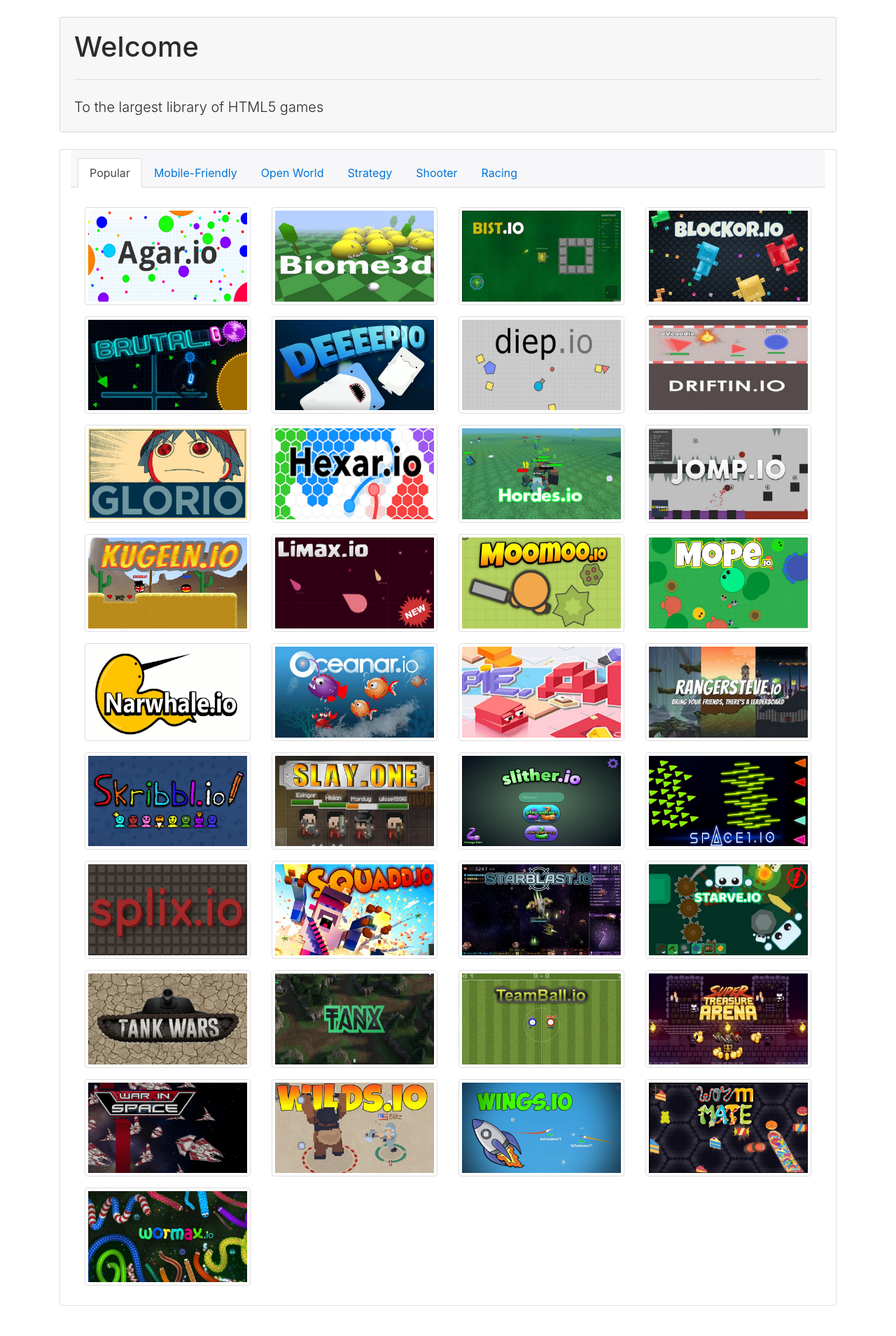
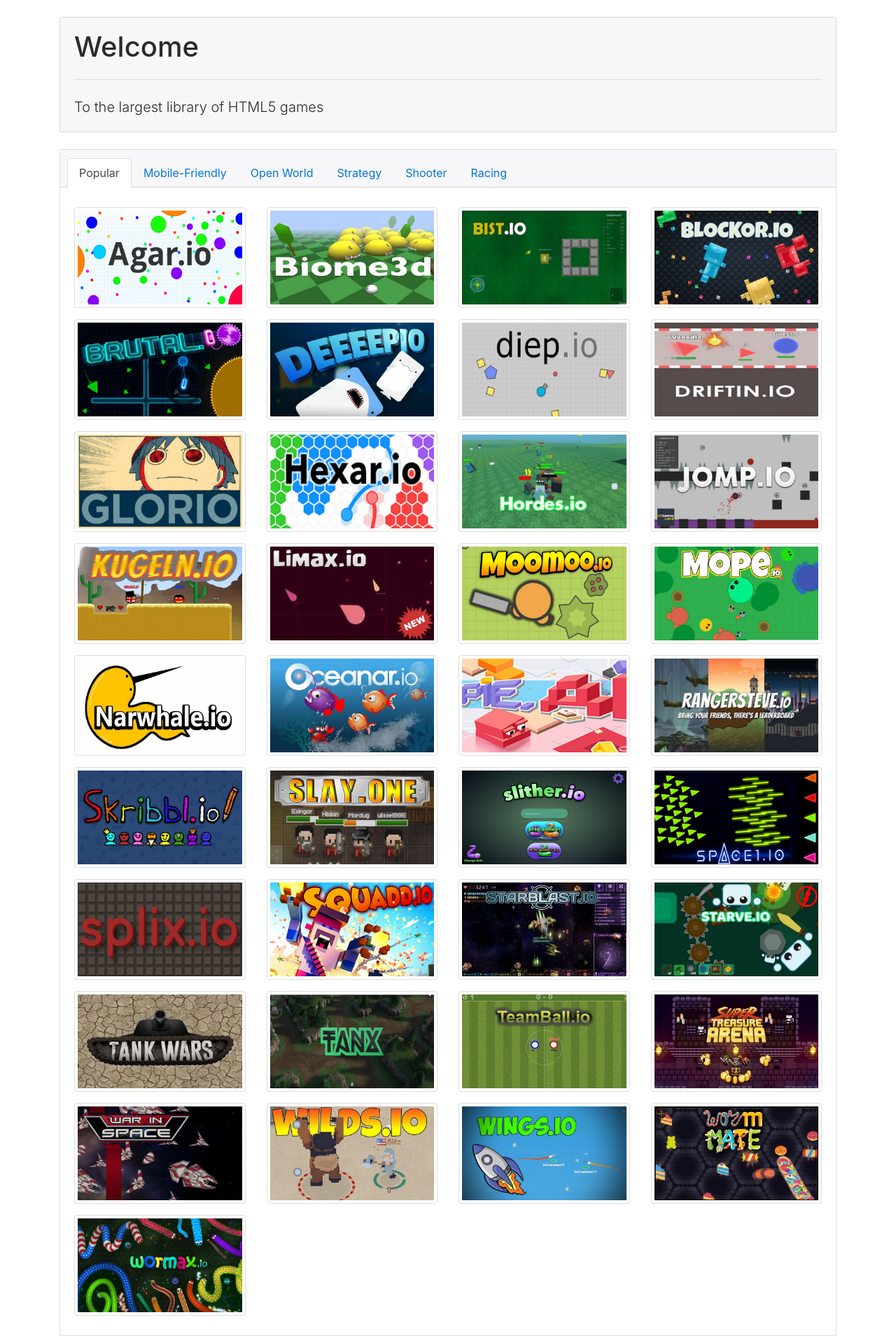
Before and after one commit to joe-lynn/tzario, a Django app: page / in a window 1280 px wide. Shown: the part 56-1965 px from the top of the page at 70% size. Before the commit the page ends 1922 px from the top, so only its background shows below. Run offline with Django 3.2, Linux system fonts and the light colour scheme; data comes from the database, SQL or seed files in the repository; some libraries are stand-ins or nearby versions.

Commit message:
fixed width mistake

```diff
--- a/TzarioGames/templates/TzarioGames/index.html
+++ b/TzarioGames/templates/TzarioGames/index.html
@@ -48,7 +48,7 @@
           </div>
         </div>
         <br>
-        <div class="card text-center col-12">
+        <div class="card text-center">
           <div class="card-header">
             <ul class="nav nav-tabs card-header-tabs" role="tablist">
               <li class="nav-item">
```
